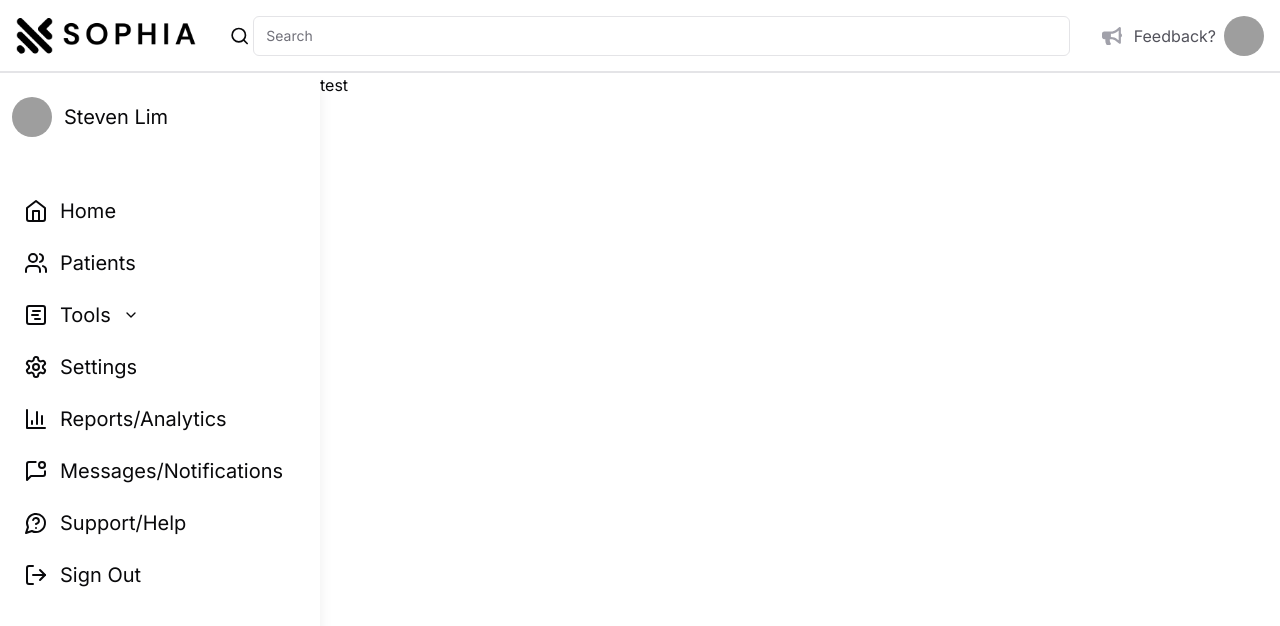
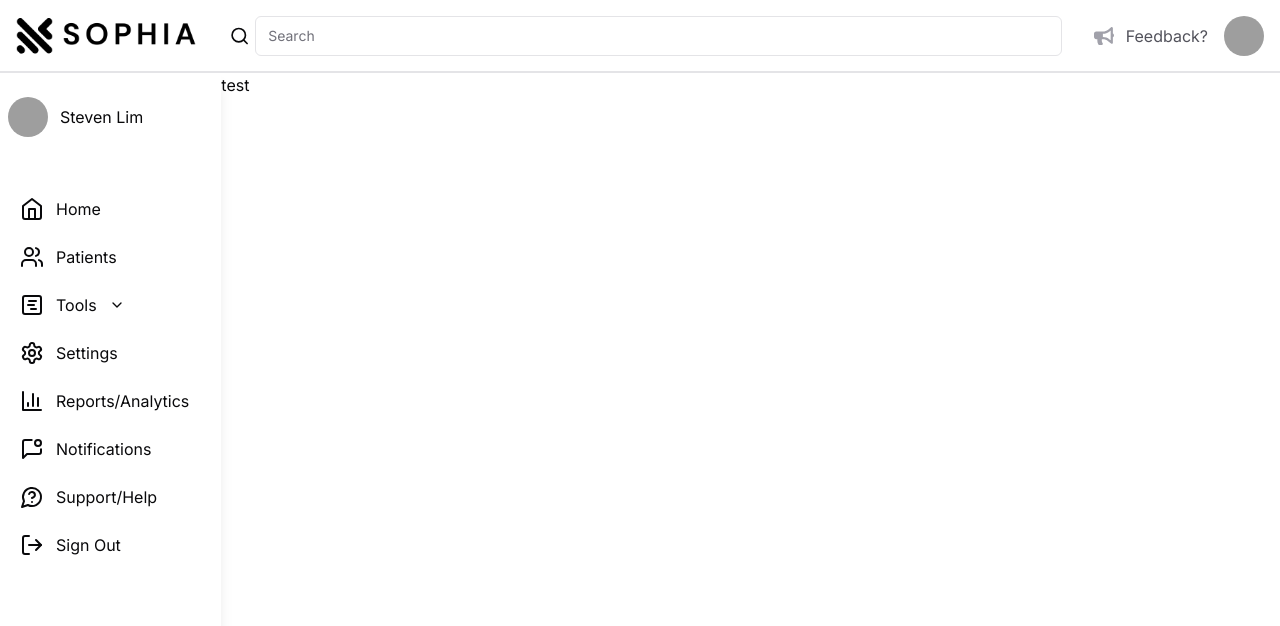
Before and after one commit to jcoleharrison/sophia_health_frontend, a Next.js app: page / in a window 1280 px wide. Shown: the top 626 px of the page. Built offline with nearby package versions, Linux system fonts and the light colour scheme; grey boxes are pictures that could not be loaded.

Commit message:
bug fixes

```diff
--- a/components/page-header.tsx
+++ b/components/page-header.tsx
@@ -11,7 +11,7 @@ export default function PageHeader() {
   }
 
   return (
-    <div className="z-100 sticky top-0">
+    <div className="z-100 sticky top-0 items-center justify-center">
       <div className="flex items-center space-x-2 border-b-2">
         <div>
           <Image
@@ -29,7 +29,7 @@ export default function PageHeader() {
           <div className="ml-4 mr-1">
             <FaBullhorn className="h-[20px] w-[20px] fill-zinc-400"></FaBullhorn>
           </div>
-          <span className="select-none text-zinc-600">Feedback?</span>
+          <span className="select-none pr-2 text-zinc-600">Feedback?</span>
         </div>
         <div>
           <UserAvatar></UserAvatar>
--- a/components/search-bar.tsx
+++ b/components/search-bar.tsx
@@ -3,9 +3,9 @@ import Search from './search'
 
 export default function SearchBar() {
   return (
-    <div className="mx-2 my-2 flex items-center space-x-0.5">
+    <div className="mx-2 my-2 flex items-center space-x-1">
       <SearchIcon className="2-[20px] h-[20px]" />
-      <Search></Search>
+      <Search />
     </div>
   )
 }
--- a/components/side-bar.tsx
+++ b/components/side-bar.tsx
@@ -19,12 +19,14 @@ import {
 import SidebarItem from './side-bar-item'
 
 export default function Sidebar() {
+  // TODO: Replace with user data and props
   let name: string = 'Steven Lim'
   let image: string =
     'https://media.licdn.com/dms/image/C4E03AQEYQgpGsIDPoQ/profile-displayphoto-shrink_200_200/0/1575654668293?e=1710979200&v=beta&t=7nHkOJTejNAZ7rkONgzo_1GvouWuAUJC0KitMC1-H08'
 
   return (
-    <ScrollArea className="sticky z-50 flex h-screen w-80 flex-col px-3 py-6 text-xl shadow-lg">
+    <div className="flex shadow-lg">
+      <aside className="text-l sticky z-50 flex flex-col px-2 py-6 ">
         <div className="flex items-center pb-12">
           <Avatar>
             <AvatarImage src={image}></AvatarImage>
@@ -59,9 +61,10 @@ export default function Sidebar() {
         </Accordion>
         <SidebarItem name="Settings" image={<Settings />} />
         <SidebarItem name="Reports/Analytics" image={<BarChart3 />} />
-      <SidebarItem name="Messages/Notifications" image={<MessageSquareDot />} />
+        <SidebarItem name="Notifications" image={<MessageSquareDot />} />
         <SidebarItem name="Support/Help" image={<MessageCircleQuestion />} />
         <SidebarItem name="Sign Out" image={<LogOut />} />
-    </ScrollArea>
+      </aside>
+    </div>
   )
 }
```
Lines whose indentation alone changed are shown as unchanged.
